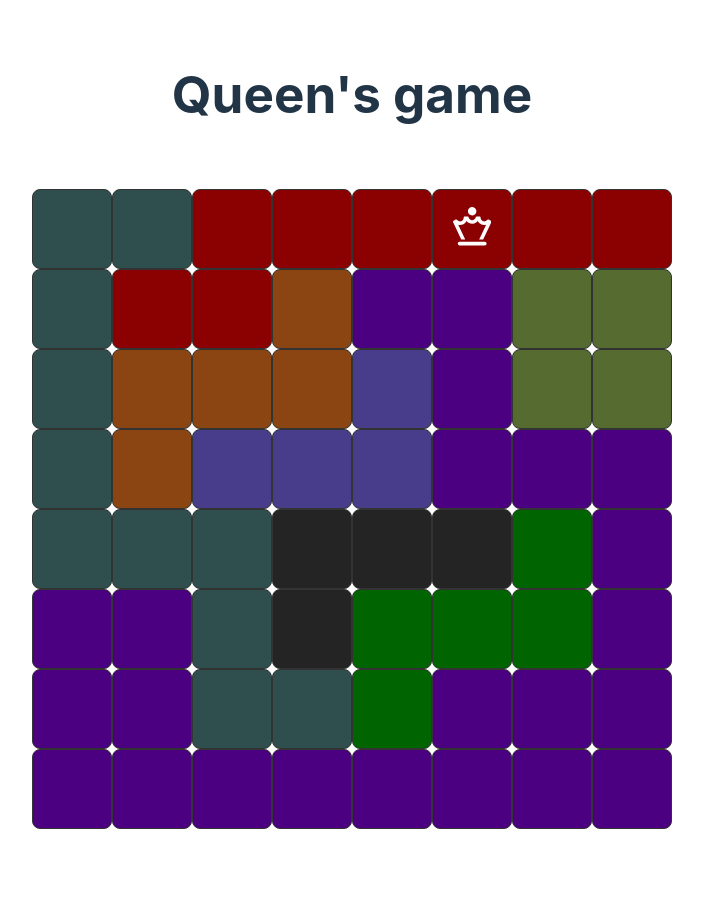
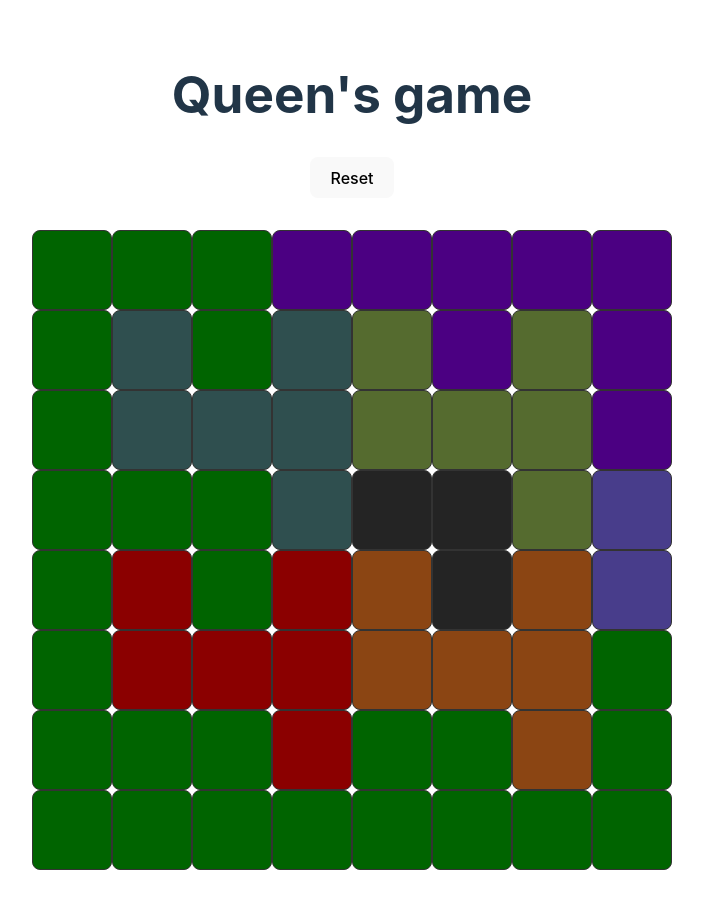
Before and after one commit to Jose-Tejero/queensgame, a React (Vite) app: page / in a window 1280 px wide. Shown: the top 908 px of the page, without its empty margins (288-991 px from the left). Built offline with nearby package versions, Linux system fonts and the light colour scheme.

Commit message:
Nuevo hook para App.jsx

```diff
--- a/src/App.jsx
+++ b/src/App.jsx
@@ -1,125 +1,26 @@
 import './App.css';
-import { useEffect, useState } from 'react';
 import { RowElement } from './components/RowElement';
+import { usePositionAndRules } from './hooks/usePositionAndRules';
 
 function App() {
-  const initialQueens = [{ indexRow: 1, indexCol: 6 }];
 
-  const [matrix, setMatrix] = useState(8);
-  const [queenPosition, setQueenPosition] = useState(initialQueens);
-  const [polarQueen, setPolarQueen] = useState([]);
-  const [queenColor, setQueenColor] = useState(['#8B0000', '#2E8B57']);
-  const [rules, setRules] = useState({
-    topLeftCornerForbidden: [],
-    topRightCornerForbidden: [],
-    bottomLeftCornerForbidden: [],
-    bottomRightCornerForbidden: [],
-    colorForbidden: [],
-  });
-
-  useEffect(() => {
-    setRules({
-      forbiddenRows: queenPosition.map((pos) => pos.indexRow),
-      forbiddenCols: queenPosition.map((pos) => pos.indexCol),
-      topLeftCornerForbidden: queenPosition.map(
-        (pos) =>
-          Math.sqrt((pos.indexRow - 1) ** 2 + (pos.indexCol - 1) ** 2) +
-          Math.atan(-(pos.indexRow - 1) / (pos.indexCol - 1))
-      ),
-      topRightCornerForbidden: queenPosition.map(
-        (pos) =>
-          Math.sqrt((pos.indexRow - 1) ** 2 + (pos.indexCol + 1) ** 2) +
-          Math.atan(-(pos.indexRow - 1) / (pos.indexCol + 1))
-      ),
-      bottomLeftCornerForbidden: queenPosition.map(
-        (pos) =>
-          Math.sqrt((pos.indexRow + 1) ** 2 + (pos.indexCol - 1) ** 2) +
-          Math.atan(-(pos.indexRow + 1) / (pos.indexCol - 1))
-      ),
-      bottomRightCornerForbidden: queenPosition.map(
-        (pos) =>
-          Math.sqrt((pos.indexRow + 1) ** 2 + (pos.indexCol + 1) ** 2) +
-          Math.atan(-(pos.indexRow + 1) / (pos.indexCol + 1))
-      ),
-      colorForbidden: queenColor,
-    });
-  }, [queenPosition]);
-
-  const handleQueenRenderedPrincipal = (indexRow, indexCol, color) => {
-    const newPosition = { indexRow: indexRow + 1, indexCol: indexCol + 1 };
-    const positionExists = queenPosition.some(
-      (pos) =>
-        pos.indexRow === newPosition.indexRow &&
-        pos.indexCol === newPosition.indexCol
-    );
-
-    if (!positionExists) {
-      setQueenPosition([...queenPosition, newPosition]);
-    } else {
-      console.log('Position already exists');
-    }
-
-    const newPolarPosition =
-      Math.sqrt((indexRow + 1) ** 2 + (indexCol + 1) ** 2) +
-      Math.atan(-(indexRow + 1) / (indexCol + 1));
-    const positionExistsPolar = polarQueen.some(
-      (pos) => pos === newPolarPosition
-    );
-
-    if (!positionExistsPolar) {
-      setPolarQueen([...polarQueen, newPolarPosition]);
-    } else {
-      console.log('Position already exists');
-    }
-
-    const newColorForbidden = color;
-
-    setQueenColor([...queenColor, newColorForbidden]);
-  };
-
-  const handleRemoveQueenPrincipal = (indexRow, indexCol, color) => {
-    const updateQueenPositions = queenPosition.filter(
-      (pos) => !(pos.indexRow === indexRow + 1 && pos.indexCol === indexCol + 1)
-    );
-    setQueenPosition(updateQueenPositions);
-
-    const updatePolarQueen = polarQueen.filter(
-      (pos) =>
-        pos !==
-        Math.sqrt((indexRow + 1) ** 2 + (indexCol + 1) ** 2) +
-          Math.atan(-(indexRow + 1) / (indexCol + 1))
-    );
-    setPolarQueen(updatePolarQueen);
-
-    const indexToRemove = queenColor.findIndex((col) => col === color);
-    const updateColorQueen =
-      indexToRemove !== -1
-        ? [
-            ...queenColor.slice(0, indexToRemove),
-            ...queenColor.slice(indexToRemove + 1),
-          ]
-        : queenColor;
-    setQueenColor(updateColorQueen);
-  };
-
-  const isRowForbidden = (indexRow) => {
-    const count = rules.forbiddenRows?.filter((row) => row === indexRow).length;
-    return count > 1;
-  };
-
-  const isColForbidden = (indexCol) => {
-    const count = rules.forbiddenCols?.filter((col) => col === indexCol).length;
-    return count > 1;
-  };
-
-  const isColorForbidden = (color) => {
-    const count = rules.colorForbidden?.filter((col) => col === color).length;
-    return count > 1;
-  };
+  const {
+    handleQueenRenderedPrincipal,
+    handleRemoveQueenPrincipal,
+    isRowForbidden,
+    isColForbidden,
+    isColorForbidden,
+    matrix,
+    rules,
+    initialQueens,
+  } = usePositionAndRules();
 
   return (
     <>
       <h1>Queen's game</h1>
+      <button onClick={() => console.log('Resetear tablero de mentirita')}>
+        Reset
+      </button>
       <div className='card'>
         {Array.from({ length: matrix }).map((_, index) => (
           <RowElement
--- a/src/components/RowElement.jsx
+++ b/src/components/RowElement.jsx
@@ -1,7 +1,6 @@
 import * as React from 'react';
 import { Cell } from './Cell';
-import { useEffect } from 'react';
-import mapa95 from '../maps/mapa95';
+import mapa97 from '../maps/mapa97';
 
 export function RowElement({
   numCells,
@@ -14,9 +13,6 @@ export function RowElement({
   initialQueens,
   isColorForbidden,
 }) {
-  // useEffect(() => {
-  //   console.log('Rules changed');
-  // }, [rules]);
 
   const handleQueenRendered = (indexCol, color) => {
     onQueenRenderedPrincipal(indexRow, indexCol, color);
@@ -59,10 +55,10 @@ export function RowElement({
           isRowForbidden={isRowForbidden}
           isColForbidden={isColForbidden(index + 1)}
           isCornerForbidden={handleSetCornerForbidden(indexRow + 1, index + 1)}
-          color={mapa95[indexRow][index]}
+          color={mapa97[indexRow][index]}
           inicialState={handleQueenInicialState(indexRow, index)}
           isBlocked={handleQueenInicialState(indexRow, index)}
-          isColorForbidden={isColorForbidden(mapa95[indexRow][index])}
+          isColorForbidden={isColorForbidden(mapa97[indexRow][index])}
         />
       ))}
     </div>
--- /dev/null
+++ b/src/hooks/usePositionAndRules.js
@@ -0,0 +1,128 @@
+import { useEffect, useState } from 'react';
+
+export const usePositionAndRules = () => {
+  // const initialQueens = [{ indexRow: 1, indexCol: 6 }];
+  const initialQueens = [];
+  const [rules, setRules] = useState({
+    topLeftCornerForbidden: [],
+    topRightCornerForbidden: [],
+    bottomLeftCornerForbidden: [],
+    bottomRightCornerForbidden: [],
+    colorForbidden: [],
+  });
+  const [queenPosition, setQueenPosition] = useState(initialQueens);
+  const [polarQueen, setPolarQueen] = useState([]);
+  const [matrix, setMatrix] = useState(8);
+  const [queenColor, setQueenColor] = useState([]);
+
+  useEffect(() => {
+    setRules({
+      forbiddenRows: queenPosition.map((pos) => pos.indexRow),
+      forbiddenCols: queenPosition.map((pos) => pos.indexCol),
+      topLeftCornerForbidden: queenPosition.map(
+        (pos) =>
+          Math.sqrt((pos.indexRow - 1) ** 2 + (pos.indexCol - 1) ** 2) +
+          Math.atan(-(pos.indexRow - 1) / (pos.indexCol - 1))
+      ),
+      topRightCornerForbidden: queenPosition.map(
+        (pos) =>
+          Math.sqrt((pos.indexRow - 1) ** 2 + (pos.indexCol + 1) ** 2) +
+          Math.atan(-(pos.indexRow - 1) / (pos.indexCol + 1))
+      ),
+      bottomLeftCornerForbidden: queenPosition.map(
+        (pos) =>
+          Math.sqrt((pos.indexRow + 1) ** 2 + (pos.indexCol - 1) ** 2) +
+          Math.atan(-(pos.indexRow + 1) / (pos.indexCol - 1))
+      ),
+      bottomRightCornerForbidden: queenPosition.map(
+        (pos) =>
+          Math.sqrt((pos.indexRow + 1) ** 2 + (pos.indexCol + 1) ** 2) +
+          Math.atan(-(pos.indexRow + 1) / (pos.indexCol + 1))
+      ),
+      colorForbidden: queenColor,
+    });
+  }, [queenPosition]);
+
+  const handleQueenRenderedPrincipal = (indexRow, indexCol, color) => {
+    const newPosition = { indexRow: indexRow + 1, indexCol: indexCol + 1 };
+    const positionExists = queenPosition.some(
+      (pos) =>
+        pos.indexRow === newPosition.indexRow &&
+        pos.indexCol === newPosition.indexCol
+    );
+
+    if (!positionExists) {
+      setQueenPosition([...queenPosition, newPosition]);
+    } else {
+      console.log('Position already exists');
+    }
+
+    const newPolarPosition =
+      Math.sqrt((indexRow + 1) ** 2 + (indexCol + 1) ** 2) +
+      Math.atan(-(indexRow + 1) / (indexCol + 1));
+    const positionExistsPolar = polarQueen.some(
+      (pos) => pos === newPolarPosition
+    );
+
+    if (!positionExistsPolar) {
+      setPolarQueen([...polarQueen, newPolarPosition]);
+    } else {
+      console.log('Position already exists');
+    }
+
+    const newColorForbidden = color;
+
+    setQueenColor([...queenColor, newColorForbidden]);
+  };
+
+  const handleRemoveQueenPrincipal = (indexRow, indexCol, color) => {
+    const updateQueenPositions = queenPosition.filter(
+      (pos) => !(pos.indexRow === indexRow + 1 && pos.indexCol === indexCol + 1)
+    );
+    setQueenPosition(updateQueenPositions);
+
+    const updatePolarQueen = polarQueen.filter(
+      (pos) =>
+        pos !==
+        Math.sqrt((indexRow + 1) ** 2 + (indexCol + 1) ** 2) +
+          Math.atan(-(indexRow + 1) / (indexCol + 1))
+    );
+    setPolarQueen(updatePolarQueen);
+
+    const indexToRemove = queenColor.findIndex((col) => col === color);
+    const updateColorQueen =
+      indexToRemove !== -1
+        ? [
+            ...queenColor.slice(0, indexToRemove),
+            ...queenColor.slice(indexToRemove + 1),
+          ]
+        : queenColor;
+    setQueenColor(updateColorQueen);
+  };
+
+  const isRowForbidden = (indexRow) => {
+    const count = rules.forbiddenRows?.filter((row) => row === indexRow).length;
+    return count > 1;
+  };
+
+  const isColForbidden = (indexCol) => {
+    const count = rules.forbiddenCols?.filter((col) => col === indexCol).length;
+    return count > 1;
+  };
+
+  const isColorForbidden = (color) => {
+    const count = rules.colorForbidden?.filter((col) => col === color).length;
+    return count > 1;
+  };
+
+  return {
+    handleQueenRenderedPrincipal,
+    handleRemoveQueenPrincipal,
+    isRowForbidden,
+    isColForbidden,
+    isColorForbidden,
+    matrix,
+    rules,
+    initialQueens,
+  };
+};
--- /dev/null
+++ b/src/maps/mapa97.js
@@ -0,0 +1,21 @@
+// '#2F4F4F' // Dark Slate Gray
+// '#8B0000' // Dark Red
+// '#556B2F' // Dark Olive Green
+// '#8B4513' // Saddle Brown
+// '#242424' // Dark Gray (custom)
+// '#483D8B' // Dark Slate Blue
+// '#4B0082' // Indigo
+// '#006400' // Dark Green
+
+const mapa97 = [
+  ['#006400', '#006400', '#006400', '#4B0082', '#4B0082', '#4B0082', '#4B0082', '#4B0082'],
+  ['#006400', '#2F4F4F', '#006400', '#2F4F4F', '#556B2F', '#4B0082', '#556B2F', '#4B0082'],
+  ['#006400', '#2F4F4F', '#2F4F4F', '#2F4F4F', '#556B2F', '#556B2F', '#556B2F', '#4B0082'],
+  ['#006400', '#006400', '#006400', '#2F4F4F', '#242424', '#242424', '#556B2F', '#483D8B'],
+  ['#006400', '#8B0000', '#006400', '#8B0000', '#8B4513', '#242424', '#8B4513', '#483D8B'],
+  ['#006400', '#8B0000', '#8B0000', '#8B0000', '#8B4513', '#8B4513', '#8B4513', '#006400'],
+  ['#006400', '#006400', '#006400', '#8B0000', '#006400', '#006400', '#8B4513', '#006400'],
+  ['#006400', '#006400', '#006400', '#006400', '#006400', '#006400', '#006400', '#006400']
+];
+
+export default mapa97;
```
